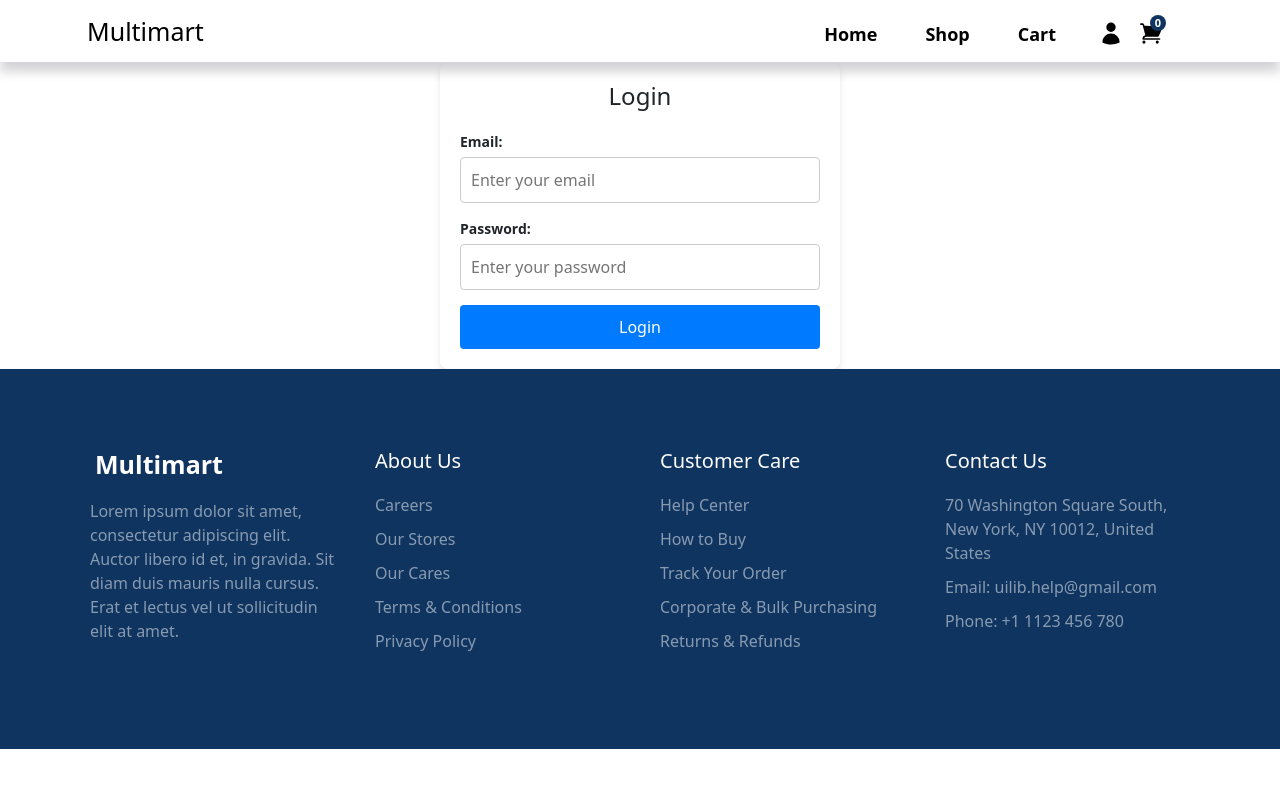
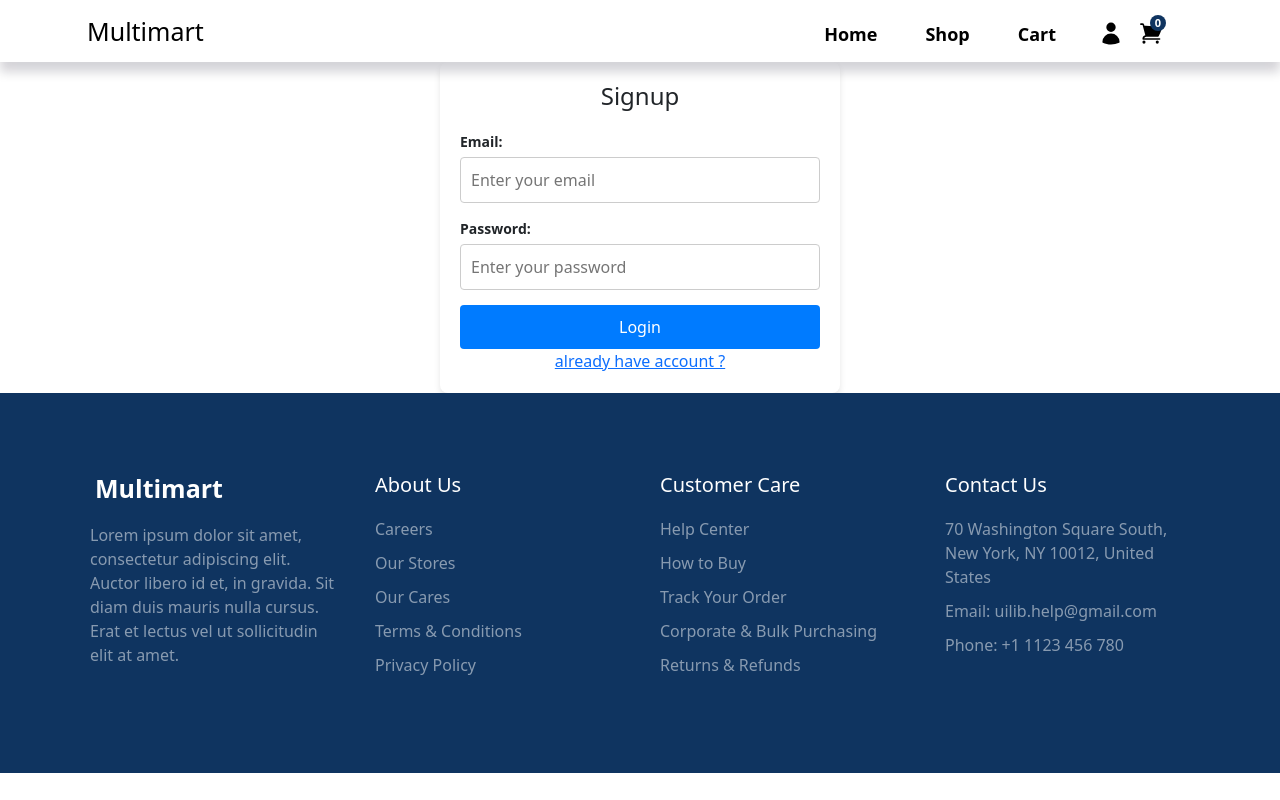
Before and after one commit to AahrbitX/Ecommerce-p, a React (Create React App) app in the folder frontend/: page /signup in a window 1280 px wide. Built offline with nearby package versions, Linux system fonts and the light colour scheme.

Commit message:
signup api config integrated

```diff
--- a/frontend/src/pages/Login.jsx
+++ b/frontend/src/pages/Login.jsx
@@ -65,6 +65,8 @@ const Login = () => {
         </div>
         {error && <p style={styles.error}>{error}</p>}
         <button type="submit" style={styles.button}>Login</button>
+
+        <a href="/signup">Create New account ?</a>
       </form>
     </div>
   );
--- a/frontend/src/pages/Signup.jsx
+++ b/frontend/src/pages/Signup.jsx
@@ -23,10 +23,10 @@ const Signup = () => {
       return;
     }
     try {
-      const response = await axios.post('http://localhost:8000/common/login/',{email,password});
-      console.log("Login Successful:", response.data);
-      alert('Login Successful');
-      navigate('/');
+      const response = await axios.post('http://localhost:8000/common/signup/',{email,password});
+      console.log(response.data)
+      alert('User Created Sucessfully');
+      navigate('/login');
     }
     catch (error) {
       console.error("Login Failed: ", error);
@@ -39,7 +39,7 @@ const Signup = () => {
   };
   return (
     <div style={styles.container}>
-      <h2 style={styles.title}>Login</h2>
+      <h2 style={styles.title}>Signup</h2>
       <form onSubmit={handleSubmit} style={styles.form}>
         <div style={styles.inputContainer}>
           <label htmlFor="email" style={styles.label}>Email:</label>
@@ -65,6 +65,8 @@ const Signup = () => {
         </div>
         {error && <p style={styles.error}>{error}</p>}
         <button type="submit" style={styles.button}>Login</button>
+
+        <a href="/login">already have account ?</a>
       </form>
     </div>
   );
```
